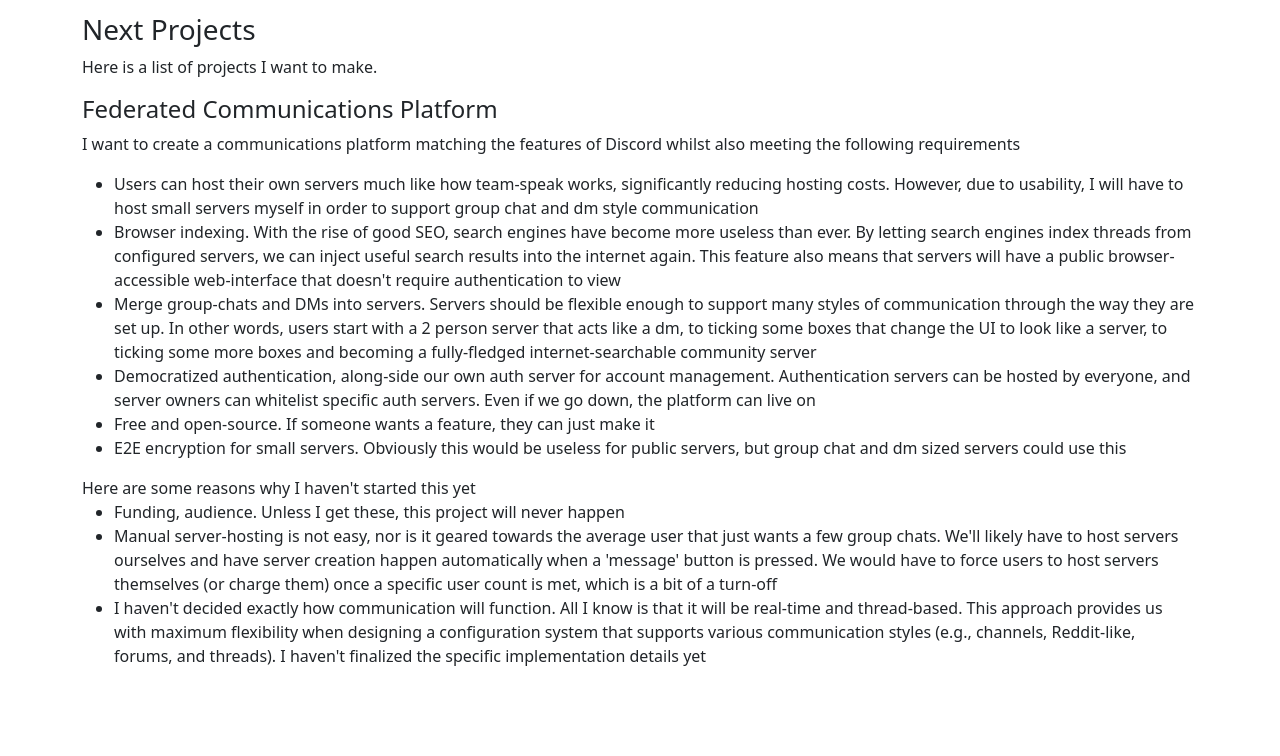
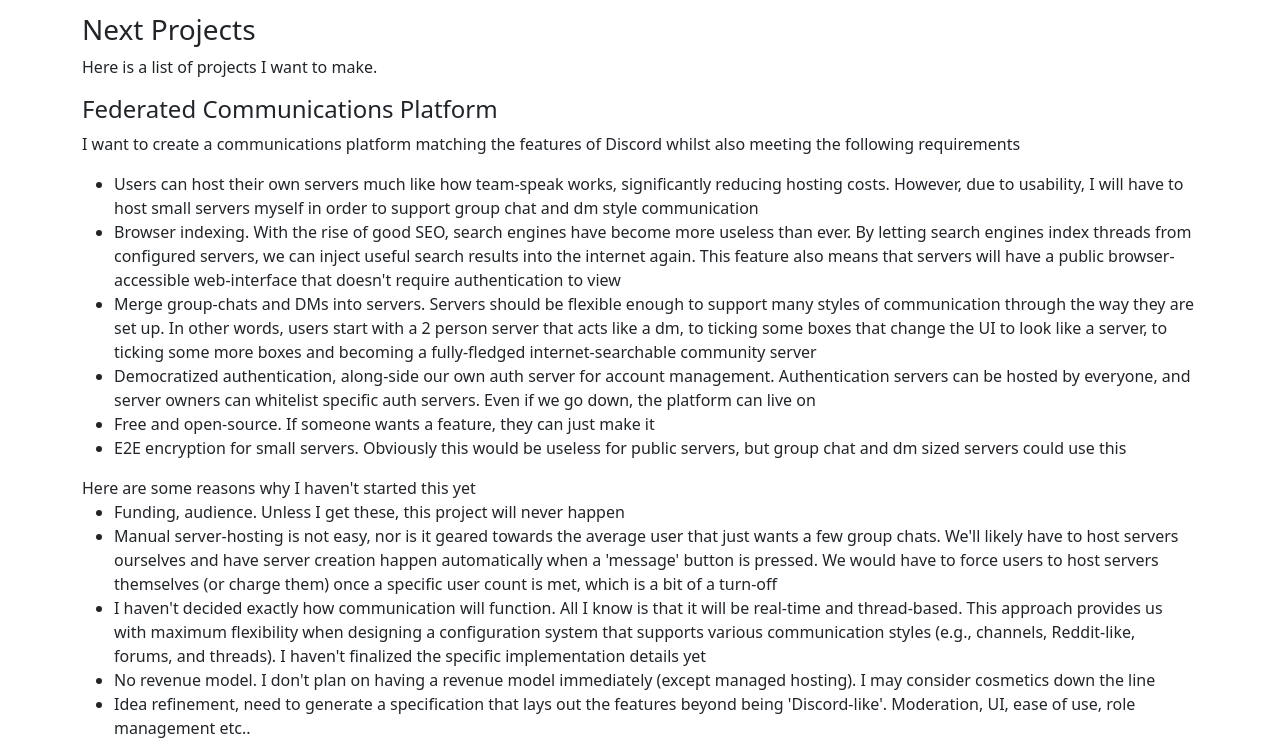
Before and after one commit to Woukie/lucaseldon.com, a website: page projects/index.html in a window 1280 px wide. Shown: the part 457-1213 px from the top of the page. Before the commit the page ends 1141 px from the top, so only its background shows below. Drawn offline with nearby package versions, Linux system fonts and the light colour scheme; files that its build step writes are made by us from their sources.

Commit message:
Added more downsides to future project

```diff
--- a/projects/index.html
+++ b/projects/index.html
@@ -63,6 +63,8 @@
       <li>Funding, audience. Unless I get these, this project will never happen</li>
       <li>Manual server-hosting is not easy, nor is it geared towards the average user that just wants a few group chats. We'll likely have to host servers ourselves and have server creation happen automatically when a 'message' button is pressed. We would have to force users to host servers themselves (or charge them) once a specific user count is met, which is a bit of a turn-off</li>
       <li>I haven't decided exactly how communication will function. All I know is that it will be real-time and thread-based. This approach provides us with maximum flexibility when designing a configuration system that supports various communication styles (e.g., channels, Reddit-like, forums, and threads). I haven't finalized the specific implementation details yet</li>
+      <li>No revenue model. I don't plan on having a revenue model immediately (except managed hosting). I may consider cosmetics down the line</li>
+      <li>Idea refinement, need to generate a specification that lays out the features beyond being 'Discord-like'. Moderation, UI, ease of use, role management etc..</li>
     </ul>
   </div>
 
```
